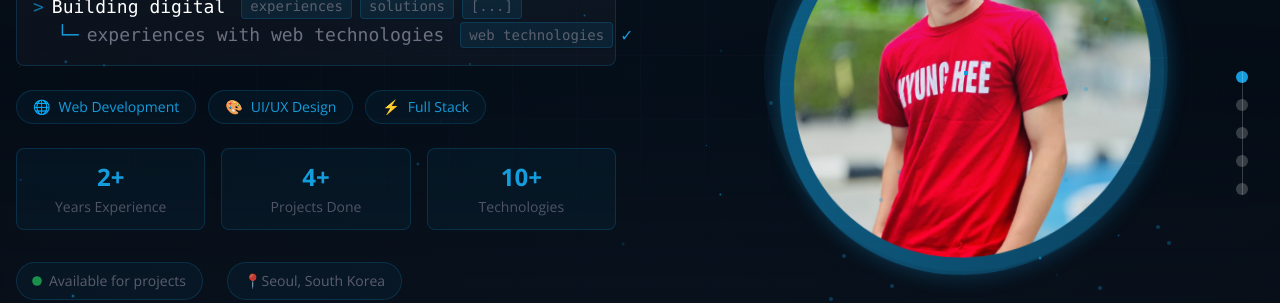
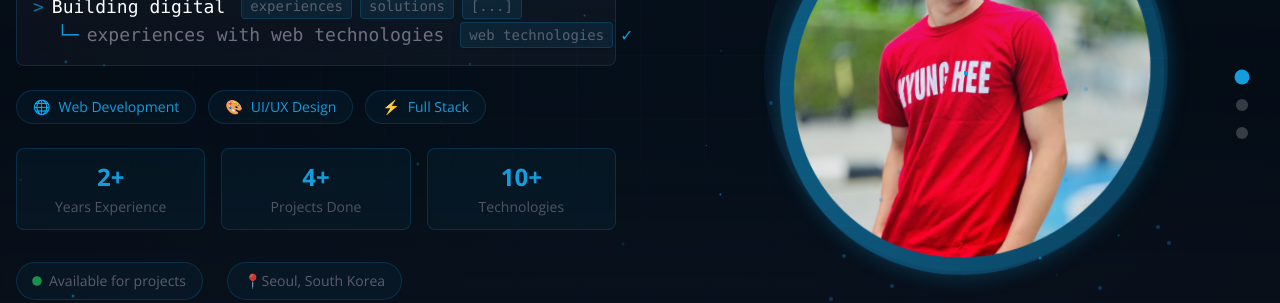
Before and after one commit to azizbekdevuz/portfolio-next, a Next.js app: page / in a window 1280 px wide. Shown: the part 329-632 px from the top of the page. Built offline with nearby package versions, Linux system fonts and the light colour scheme.

Commit message:
fix nav dots, about section

```diff
--- a/src/components/navigation/NavigationDots.tsx
+++ b/src/components/navigation/NavigationDots.tsx
@@ -1,45 +1,77 @@
-"use client";
+'use client'
 
-import { motion, useScroll } from "framer-motion";
-import { useActiveSection } from "@/hooks/useActiveSection";
+import { motion } from 'framer-motion'
+import { useEffect, memo, useState } from 'react';
 
-const sections = ["hero", "about", "skills", "projects", "contact"];
+export const NavigationDots = memo(function NavigationDots() {
+  const [activeSection, setActiveSection] = useState('hero');
 
-export function NavigationDots() {
-  const { scrollYProgress } = useScroll();
-  const activeSection = useActiveSection();
+  // Improved scroll handler with throttling
+  useEffect(() => {
+    let ticking = false;
+
+    const updateActiveSection = () => {
+      const sections = document.querySelectorAll('section[id]');
+      const scrollY = window.scrollY;
+
+      sections.forEach((section) => {
+        const sectionTop = (section as HTMLElement).offsetTop - 100;
+        const sectionHeight = (section as HTMLElement).offsetHeight;
+        const sectionId = section.getAttribute('id') || '';
+
+        if (scrollY > sectionTop && scrollY <= sectionTop + sectionHeight) {
+          setActiveSection(sectionId);
+        }
+      });
+
+      ticking = false;
+    };
+
+    const onScroll = () => {
+      if (!ticking) {
+        requestAnimationFrame(updateActiveSection);
+        ticking = true;
+      }
+    };
+
+    window.addEventListener('scroll', onScroll, { passive: true });
+    return () => window.removeEventListener('scroll', onScroll);
+  }, []);
+
+  // Smooth scroll handler
+  const handleClick = (e: React.MouseEvent<HTMLAnchorElement>, sectionId: string) => {
+    e.preventDefault();
+    const element = document.getElementById(sectionId);
+    if (!element) return;
+
+    const offset = element.offsetTop;
+    window.scrollTo({
+      top: offset,
+      behavior: 'smooth'
+    });
+  };
 
   return (
     <motion.div
-      className="fixed right-8 top-1/2 -translate-y-1/2 z-50
-                 flex flex-col gap-4"
+      className="fixed right-8 top-1/2 -translate-y-1/2 z-50 flex flex-col gap-4"
       initial={{ opacity: 0, x: 20 }}
       animate={{ opacity: 1, x: 0 }}
-      transition={{ delay: 1 }}
+      transition={{ delay: 0.5 }}
     >
-      {sections.map((section) => (
+      {['hero', 'about', 'projects'].map((section) => (
         <motion.a
           key={section}
           href={`#${section}`}
-          className={`w-3 h-3 rounded-full transition-colors duration-200
-                     ${
-                       activeSection === section
-                         ? "bg-primary"
-                         : "bg-white/20 hover:bg-white/40"
-                     }`}
+          onClick={(e) => handleClick(e, section)}
+          className={`w-3 h-3 rounded-full transition-all duration-200 ${
+            activeSection === section
+              ? 'bg-primary scale-125'
+              : 'bg-white/20 hover:bg-white/40'
+          }`}
           whileHover={{ scale: 1.2 }}
           whileTap={{ scale: 0.9 }}
         />
       ))}
-
-      {/* Scroll progress line */}
-      <motion.div
-        className="absolute left-1/2 -translate-x-1/2 w-px h-full bg-white/20"
-        style={{
-          scaleY: scrollYProgress,
-          transformOrigin: "top",
-        }}
-      />
     </motion.div>
   );
-}
+});
```
Also changed, not shown: src/components/sections/AboutSection.tsx (line endings or trailing spaces).
